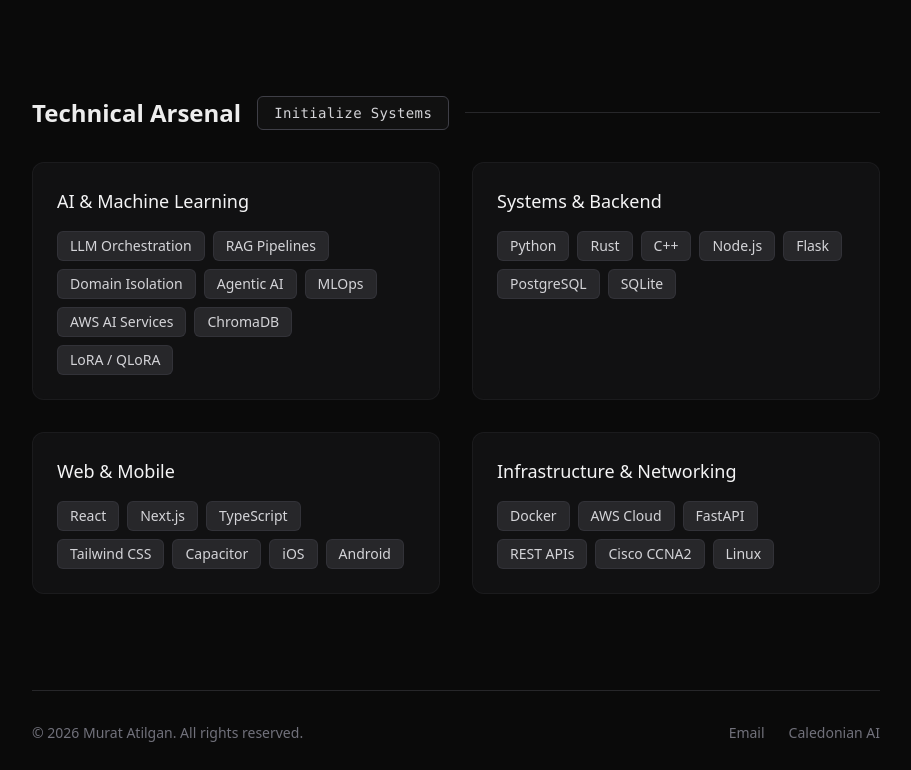
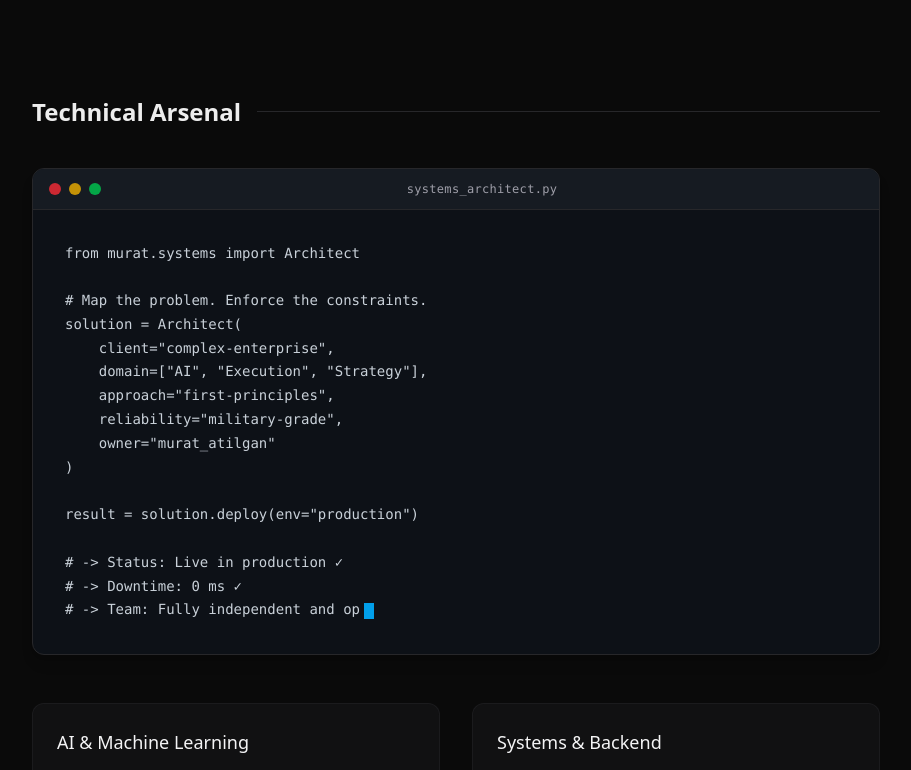
Before and after one commit to MuratAtilgan/muratatilgan.github.io, a Next.js app: page / in a window 1280 px wide. Shown: the part 2469-3239 px from the top of the page, without its empty margins (184-1095 px from the left). Built offline with nearby package versions, Linux system fonts and the light colour scheme.

Commit message:
UI: Migrate IDE code streaming terminal from modal into native page block in Technical Arsenal

```diff
--- a/src/components/Skills.tsx
+++ b/src/components/Skills.tsx
@@ -1,9 +1,10 @@
 "use client";
-import React, { useState, useEffect } from 'react';
+import React, { useState, useEffect, useRef } from 'react';
 
 export default function Skills() {
-  const [isModalOpen, setIsModalOpen] = useState(false);
   const [typedCode, setTypedCode] = useState("");
+  const [hasStartedTyping, setHasStartedTyping] = useState(false);
+  const terminalRef = useRef<HTMLDivElement>(null);
 
   const fullCode = `from murat.systems import Architect
 
@@ -23,7 +24,26 @@ result = solution.deploy(env="production")
 # -> Team: Fully independent and operational ✓`;
 
   useEffect(() => {
-    if (isModalOpen) {
+    const observer = new IntersectionObserver(
+      (entries) => {
+        if (entries[0].isIntersecting && !hasStartedTyping) {
+          setHasStartedTyping(true);
+        }
+      },
+      { threshold: 0.3 }
+    );
+
+    if (terminalRef.current) {
+      observer.observe(terminalRef.current);
+    }
+
+    return () => {
+      if (terminalRef.current) observer.unobserve(terminalRef.current);
+    };
+  }, [hasStartedTyping]);
+
+  useEffect(() => {
+    if (hasStartedTyping) {
       setTypedCode("");
       let i = 0;
       const intervalId = setInterval(() => {
@@ -35,7 +55,7 @@ result = solution.deploy(env="production")
       }, 15);
       return () => clearInterval(intervalId);
     }
-  }, [isModalOpen, fullCode]);
+  }, [hasStartedTyping, fullCode]);
 
   const skillCategories = [
     {
@@ -58,15 +78,30 @@ result = solution.deploy(env="production")
 
   return (
     <section id="skills" className="mb-24 relative">
-      <div className="flex items-center gap-4 mb-8">
+      <div className="flex items-center gap-4 mb-10">
         <h3 className="text-2xl font-semibold">Technical Arsenal</h3>
-        <button
-          onClick={() => setIsModalOpen(true)}
-          className="ml-auto py-1.5 px-4 bg-[#111] border border-zinc-700 hover:border-sky-500/50 text-zinc-300 hover:text-sky-400 rounded-md text-sm font-mono tracking-wide transition-all shadow-[0_0_15px_rgba(0,0,0,0)] hover:shadow-[0_0_15px_rgba(14,165,233,0.1)] whitespace-nowrap"
-        >
-          Initialize Systems
-        </button>
-        <div className="h-px bg-zinc-800 flex-1 hidden md:block"></div>
+        <div className="h-px bg-zinc-800 flex-1"></div>
+      </div>
+
+      <div
+        ref={terminalRef}
+        className="w-full bg-[#0d1117] border border-zinc-800 rounded-xl shadow-lg overflow-hidden font-mono text-sm mb-12"
+      >
+        <div className="bg-[#161b22] px-4 py-3 flex items-center border-b border-zinc-800">
+          <div className="flex gap-2">
+            <div className="w-3 h-3 rounded-full bg-red-500/80"></div>
+            <div className="w-3 h-3 rounded-full bg-yellow-500/80"></div>
+            <div className="w-3 h-3 rounded-full bg-green-500/80"></div>
+          </div>
+          <div className="mx-auto text-zinc-400 text-xs tracking-wide">systems_architect.py</div>
+        </div>
+
+        <div className="p-6 md:p-8 overflow-x-auto text-[#c9d1d9] leading-[1.7]">
+          <pre className="whitespace-pre">
+            <code>{typedCode}</code>
+            <span className="animate-pulse inline-block w-2.5 h-4 bg-sky-500 align-middle ml-1"></span>
+          </pre>
+        </div>
       </div>
 
       <div className="grid md:grid-cols-2 gap-8">
@@ -77,7 +112,7 @@ result = solution.deploy(env="production")
               {category.skills.map((skill) => (
                 <span
                   key={skill}
-                  className="px-3 py-1 bg-zinc-800 text-zinc-300 rounded-md text-sm font-medium border border-zinc-700/50"
+                  className="px-3 py-1 bg-zinc-800 text-zinc-300 rounded-md text-[13px] font-medium tracking-wide border border-zinc-700/50"
                 >
                   {skill}
                 </span>
@@ -86,35 +121,6 @@ result = solution.deploy(env="production")
           </div>
         ))}
       </div>
-
-      {isModalOpen && (
-        <div
-          className="fixed inset-0 z-[100] flex items-center justify-center bg-black/80 backdrop-blur-sm p-4 animate-[fadeIn_0.2s_ease-out_forwards]"
-          onClick={() => setIsModalOpen(false)}
-        >
-          <div
-             className="w-full max-w-2xl bg-[#0d1117] border border-zinc-700 rounded-xl shadow-2xl overflow-hidden font-mono text-sm relative"
-             onClick={(e) => e.stopPropagation()}
-          >
-            <div className="bg-[#161b22] px-4 py-3 flex items-center border-b border-zinc-800">
-              <div className="flex gap-2">
-                <div className="w-3 h-3 rounded-full bg-red-500/80"></div>
-                <div className="w-3 h-3 rounded-full bg-yellow-500/80"></div>
-                <div className="w-3 h-3 rounded-full bg-green-500/80"></div>
-              </div>
-              <div className="mx-auto text-zinc-400 text-xs">systems_architect.py</div>
-              <button onClick={() => setIsModalOpen(false)} className="text-zinc-500 hover:text-white text-lg leading-none">&times;</button>
-            </div>
-
-            <div className="p-6 md:p-8 overflow-x-auto text-[#c9d1d9] leading-[1.7]">
-              <pre className="whitespace-pre">
-                <code>{typedCode}</code>
-                <span className="animate-pulse inline-block w-2.5 h-4 bg-sky-500 align-middle ml-1"></span>
-              </pre>
-            </div>
-          </div>
-        </div>
-      )}
     </section>
   );
 }
```
